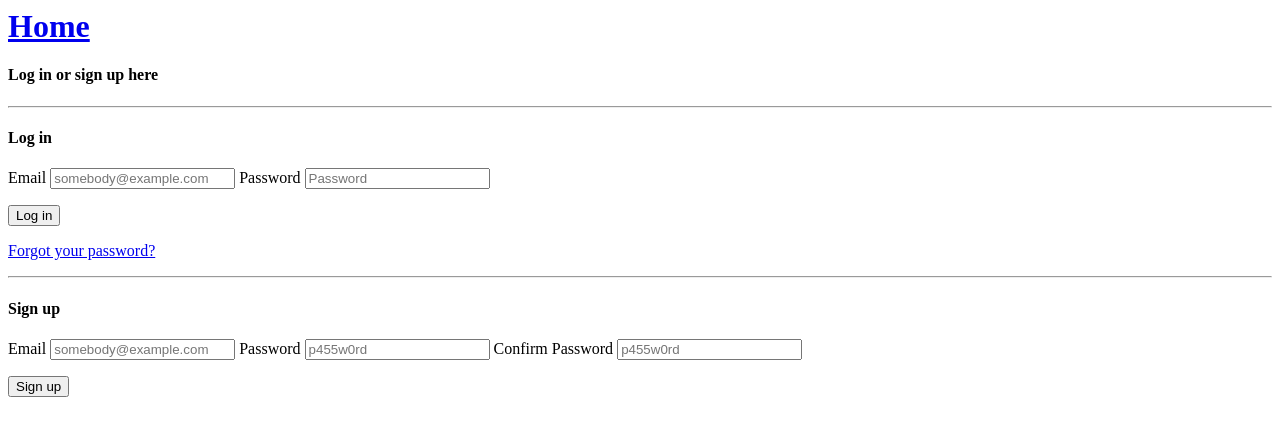
After one commit to Swader/nofw, a PHP site: template src/Standard/Views/auth/index.twig in a window 1280 px wide. The commit adds this page. Shown: the top 436 px of the page. Run offline with PHP 8.4, Linux system fonts and the light colour scheme; the template is opened without the code that fills it, so the values that code supplies are empty; some libraries are stand-ins or nearby versions.

Commit message:
Debugging

```diff
--- a/app/bootstrap.php
+++ b/app/bootstrap.php
@@ -4,8 +4,8 @@
  */
 use DI\ContainerBuilder;
 
-require __DIR__ . '/../vendor/autoload.php';
 $containerBuilder = new ContainerBuilder;
 $containerBuilder->addDefinitions(__DIR__ . '/config.php');
+$containerBuilder->useAnnotations(true);
 $container = $containerBuilder->build();
 return $container;
--- a/composer.json
+++ b/composer.json
@@ -2,7 +2,11 @@
     "require": {
         "twig/twig": "^1.23",
         "php-di/php-di": "^5.2",
-        "nikic/fast-route": "^0.7.0"
+        "nikic/fast-route": "^0.7.0",
+        "psecio/gatekeeper": "^2.9",
+        "swiftmailer/swiftmailer": "^5.4",
+        "doctrine/annotations": "^1.2",
+        "guzzlehttp/guzzle": "^6.1"
     },
     "require-dev": {
         "symfony/var-dumper": "^3.0"
--- /dev/null
+++ b/data/db/gatekeeper_init.sql
@@ -0,0 +1,4 @@
+create database gatekeeper;
+CREATE USER 'gk-user'@'localhost' IDENTIFIED BY 'some-password-here';
+grant all on gatekeeper.* to 'gk-user'@'localhost';
+flush privileges;
--- /dev/null
+++ b/src/Standard/Views/auth/forgotpass.twig
@@ -0,0 +1 @@
+Hello from forgotpass: {{ method }}.
--- /dev/null
+++ b/src/Standard/Views/auth/index.twig
@@ -0,0 +1,52 @@
+<h1><a href="/">Home</a></h1>
+
+<h4>Log in or sign up here</h4>
+
+{{ site.name }}
+{{ site.url }}
+
+<hr>
+
+<div class="row">
+    <div class="medium-6 medium-centered large-4 large-centered columns">
+
+        <form action="/auth/login" method="post">
+            <div class="row column log-in-form">
+                <h4 class="text-center">Log in</h4>
+                <label>Email
+                    <input type="text" placeholder="somebody@example.com">
+                </label>
+                <label>Password
+                    <input type="text" placeholder="Password">
+                </label>
+                <p><button type="submit" class="button expanded">Log in</button></p>
+                <p class="text-center"><a href="/auth/forgotpass">Forgot your password?</a></p>
+            </div>
+        </form>
+
+    </div>
+</div>
+
+<hr>
+
+<div class="row">
+    <div class="medium-6 medium-centered large-4 large-centered columns">
+
+        <form action="/auth/signup" method="post">
+            <div class="row column log-in-form">
+                <h4 class="text-center">Sign up</h4>
+                <label>Email
+                    <input type="email" placeholder="somebody@example.com">
+                </label>
+                <label>Password
+                    <input type="password" placeholder="p455w0rd">
+                </label>
+                <label>Confirm Password
+                    <input type="password" placeholder="p455w0rd">
+                </label>
+                <p><button type="submit" class="button expanded">Sign up</button></p>
+            </div>
+        </form>
+
+    </div>
+</div>
--- /dev/null
+++ b/src/Standard/Views/auth/login.twig
@@ -0,0 +1 @@
+Hello from login.
--- /dev/null
+++ b/src/Standard/Views/auth/signup.twig
@@ -0,0 +1 @@
+Hello from signup.
--- /dev/null
+++ b/src/Standard/Views/emails/forgotpass.twig
@@ -0,0 +1,6 @@
+<h1>Hello!</h1>
+
+<p>To reset the password for {{ site.name }}, please click on <a
+        href="{{ site.url }}/auth/forgotpass/code/{{ code }}">this link</a>.</p>
+
+<p>Cheers!</p>
--- /dev/null
+++ b/src/Standard/Views/error404.twig
@@ -0,0 +1 @@
+<h1>404 - not found!</h1>
--- /dev/null
+++ b/src/Standard/Views/error405.twig
@@ -0,0 +1 @@
+<h1>405 - method not allowed!</h1>
--- a/src/Standard/Views/home.twig
+++ b/src/Standard/Views/home.twig
@@ -1 +1,5 @@
-<h1>{{ message }}</h1>
+<h1>Skeleton Sign up / Log in App</h1>
+
+<p>This app is a starting point for an application with sign up / log in functionality, a configured PHP-DI, FastRoute and basic controllers set up.</p>
+
+<p>To sign up / log in, please go <a href="/auth">here</a>.</p>
```
Also changed, not shown: app/config.php (+35 -2 lines), app/routes.php (+21 -1 lines), phinx.yml (added, +32 -0 lines), public/index.php (+12 -2 lines), src/Standard/Controllers/AuthController.php (added, +78 -0 lines).
